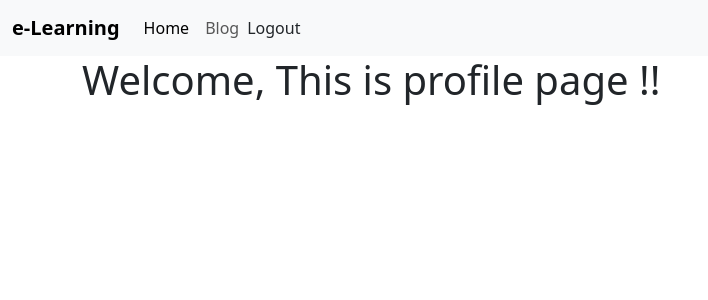
After one commit to romanhumagain/e-Learning, a Django app: page /profile/ in a window 1280 px wide. The commit adds this page. Shown: the top 300 px of the page, without its empty margins (0-708 px from the left). Run offline with Django 4.2, Linux system fonts and the light colour scheme; a user stored in the database is signed in.

Commit message:
eLearning Platform

```diff
--- a/eLearning/App/templates/app/base.html
+++ b/eLearning/App/templates/app/base.html
@@ -1,19 +1,23 @@
 {% load static %}
 <!doctype html>
 <html lang="en">
+
 <head>
   <meta charset="utf-8">
   <meta name="viewport" content="width=device-width, initial-scale=1">
   <title>eLearning Platform</title>
-    <link href="https://cdn.jsdelivr.net/npm/bootstrap@5.3.2/dist/css/bootstrap.min.css" rel="stylesheet" integrity="sha384-T3c6CoIi6uLrA9TneNEoa7RxnatzjcDSCmG1MXxSR1GAsXEV/Dwwykc2MPK8M2HN" crossorigin="anonymous">
+  <link href="https://cdn.jsdelivr.net/npm/bootstrap@5.3.2/dist/css/bootstrap.min.css" rel="stylesheet"
+    integrity="sha384-T3c6CoIi6uLrA9TneNEoa7RxnatzjcDSCmG1MXxSR1GAsXEV/Dwwykc2MPK8M2HN" crossorigin="anonymous">
   <link rel="stylesheet" href="static/app/css/base.css">
 </head>
+
 <body>
   <!-- Section for the navbar -->
   <nav class="navbar navbar-expand-lg bg-body-tertiary">
     <div class="container-fluid">
       <a class="navbar-brand fw-bold ml-2" href="#">e-Learning</a>
-        <button class="navbar-toggler" type="button" data-bs-toggle="collapse" data-bs-target="#navbarNav" aria-controls="navbarNav" aria-expanded="false" aria-label="Toggle navigation">
+      <button class="navbar-toggler" type="button" data-bs-toggle="collapse" data-bs-target="#navbarNav"
+        aria-controls="navbarNav" aria-expanded="false" aria-label="Toggle navigation">
         <span class="navbar-toggler-icon"></span>
       </button>
       <div class="collapse navbar-collapse" id="navbarNav">
@@ -25,6 +29,10 @@
             <a class="nav-link" href="#">Blog</a>
           </li>
         </ul>
+        {% if user.is_authenticated %}
+        <a class="nav-link mr-4" href="/logout/">Logout</a>
+        {% endif %}
+
       </div>
     </div>
   </nav>
@@ -37,6 +45,9 @@
   <!-- Body Section end -->
 
 
-    <script src="https://cdn.jsdelivr.net/npm/bootstrap@5.3.2/dist/js/bootstrap.bundle.min.js" integrity="sha384-C6RzsynM9kWDrMNeT87bh95OGNyZPhcTNXj1NW7RuBCsyN/o0jlpcV8Qyq46cDfL" crossorigin="anonymous"></script>
+  <script src="https://cdn.jsdelivr.net/npm/bootstrap@5.3.2/dist/js/bootstrap.bundle.min.js"
+    integrity="sha384-C6RzsynM9kWDrMNeT87bh95OGNyZPhcTNXj1NW7RuBCsyN/o0jlpcV8Qyq46cDfL"
+    crossorigin="anonymous"></script>
 </body>
+
 </html>
--- /dev/null
+++ b/eLearning/App/templates/app/profile.html
@@ -0,0 +1,4 @@
+{% extends 'app/base.html' %}
+{% block body %}
+<h1>Welcome, This is profile page !!</h1>
+{% endblock %}
--- a/eLearning/App/templates/app/register.html
+++ b/eLearning/App/templates/app/register.html
@@ -13,7 +13,7 @@
 
   <div class="text-center">
     <span>Already Have An Account? </span>
-    <a href="{% url 'login' %}" class="text-primary">Sign In</a>
+    <a href="{% url 'login_user' %}" class="text-primary">Sign In</a>
   </div>
 
 </form>
--- a/eLearning/App/urls.py
+++ b/eLearning/App/urls.py
@@ -1,8 +1,13 @@
 from django.urls import path
 from .views import *
+from django.contrib.auth import views as auth_views
 urlpatterns = [
   path('',index, name='index' ),
-  path('login/', login, name='login'),
-  path('register/', RegisterationView.as_view(), name='register')
+  path('login_user/', LoginUserView.as_view(), name='login_user'),
+  path('register/', RegisterationView.as_view(), name='register'),
+  path('profile/', ProfileView.as_view(), name='profile'),
+  # path('logout/', auth_views.LogoutView.as_view(), name='logout'),
+  path('logout/', logout_user, name='logout'),
+
 
 ]
--- a/eLearning/App/views.py
+++ b/eLearning/App/views.py
@@ -3,13 +3,34 @@ from django.http import HttpResponse
 from App.forms import UserRegistrationForm
 from django.views import View
 from django.contrib import messages
+from django.contrib.auth import authenticate,login, logout
+from django.contrib.auth.mixins import LoginRequiredMixin, UserPassesTestMixin
+from django.contrib.auth.models import User
 
 # Create your views here.
 def index(request):
   return HttpResponse("Welcome to the E-Learning Platform.")
 
-def login(request):
-  return render(request, 'app/login.html')
+class LoginUserView(View):
+  def get(self, request):
+    return render(request, 'app/login.html')
+  def post(self,request):
+    data = request.POST
+    username = data.get('username')
+    password = data.get('password')
+
+    if User.objects.filter(username = username).exists():
+      user = authenticate(username = username, password = password)
+      if user is not None:
+        login(request, user)
+        return redirect('/profile/')
+      else:
+        messages.error(request, "Invalid Password !!")
+        return redirect('/login_user/')
+    else:
+      messages.error(request, "Invalid Username !!")
+      return redirect('/login_user/')
+
 
 class RegisterationView(View):
   def get(self, request):
@@ -25,3 +46,12 @@ class RegisterationView(View):
       return redirect('/login/')
     else:
       return render(request, 'app/register.html', {'form':form})
+
+class ProfileView(LoginRequiredMixin,View):
+  def get(self, request):
+    return render(request, 'app/profile.html')
+
+
+def logout_user(request):
+  logout(request)
+  return redirect('/')
--- a/eLearning/eLearning/settings.py
+++ b/eLearning/eLearning/settings.py
@@ -126,6 +126,12 @@ USE_TZ = True
 
 STATIC_URL = 'static/'
 
+# to set the login url
+LOGIN_URL = '/login_user/'
+
+# to set the url after the success login
+LOGIN_REDIRECT_URL = '/profile/'
+
 # Default primary key field type
 # https://docs.djangoproject.com/en/4.2/ref/settings/#default-auto-field
 
```
Also changed, not shown: eLearning/App/forms.py (+7 -0 lines), eLearning/App/templates/app/login.html (+4 -4 lines), eLearning/db.sqlite3. Lines whose indentation alone changed are shown as unchanged.
